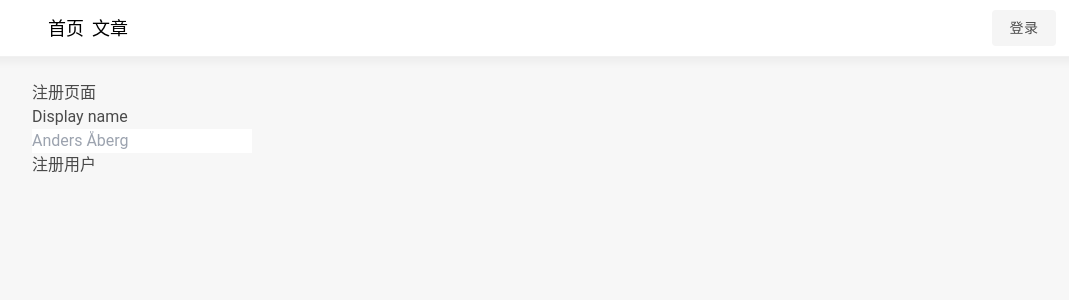
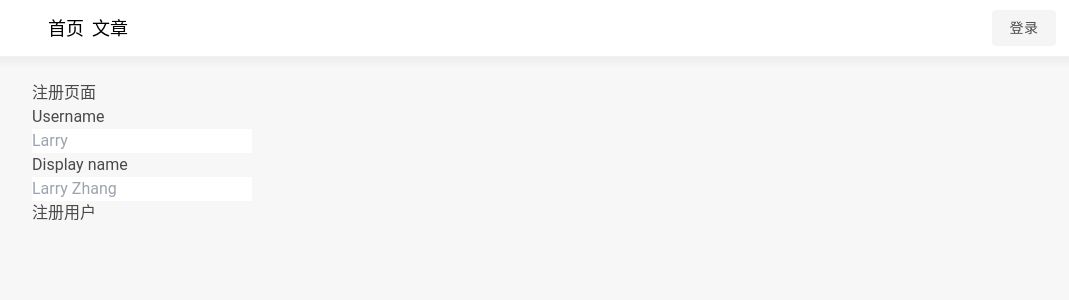
Before and after one commit to pnnh/polaris-web, a Next.js app: page /account/signup in a window 1280 px wide. Shown: the top 300 px of the page, without its empty margins (96-1165 px from the left). Built offline with nearby package versions, Linux system fonts and the light colour scheme; no server answers.

Commit message:
注册凭证时必须输入用户名 控制台页面尝试打印会话cookie

```diff
--- a/src/app/account/signup/page.tsx
+++ b/src/app/account/signup/page.tsx
@@ -1,10 +1,12 @@
 'use client'
 
 import { handleRegisterSubmit } from '@/models/account'
+import { coerceToArrayBuffer, coerceToBase64Url } from '@/utils/webauthn'
 import React, { useState } from 'react'
 
 
 export default function Home () {
+  const [username, setUsername] = useState('')
   const [displayName, setDisplayName] = useState('')
   return <div>
         <h1>注册页面</h1>
@@ -13,9 +15,19 @@ export default function Home () {
         <div className="columns">
             <div className="column is-4">
                     <div className="field">
+                        <label className="label">Username</label>
+                        <div className="control has-icons-left has-icons-right">
+                            <input className="input" type="text" placeholder="Larry" name="username"
+                                value={username} onChange={(event) => {
+                                  setUsername(event.target.value)
+                                }}/>
+                            <span className="icon is-small is-left">
+                                <i className="fas fa-user"></i>
+                            </span>
+                        </div>
                         <label className="label">Display name</label>
                         <div className="control has-icons-left has-icons-right">
-                            <input className="input" type="text" placeholder="Anders Åberg" name="displayName"
+                            <input className="input" type="text" placeholder="Larry Zhang" name="displayName"
                                 value={displayName} onChange={(event) => {
                                   setDisplayName(event.target.value)
                                 }}/>
@@ -27,7 +39,7 @@ export default function Home () {
 
                     <div className="field">
                         <button onClick={(event) => {
-                          handleRegisterSubmit('', displayName)
+                          handleRegisterSubmit(username, displayName)
                         }}>注册用户</button>
                     </div>
             </div>
--- a/src/app/console/page.tsx
+++ b/src/app/console/page.tsx
@@ -1,7 +1,12 @@
 
-
+import { cookies } from 'next/headers'
 
 export default function Page () {
+  const cookieStore = cookies()
+  const session = cookieStore.get('session')
+
+  console.log('session', session)
+
   return <div > 控制台首页
   </div>
 }
--- a/src/models/account.ts
+++ b/src/models/account.ts
@@ -4,7 +4,10 @@ import { coerceToArrayBuffer, coerceToBase64Url } from '@/utils/webauthn'
 //document.getElementById('register').addEventListener('submit', handleRegisterSubmit)
 
 export async function handleRegisterSubmit (username: string, displayName: string) {
-
+  if (!username) {
+    console.error('Username is required')
+    return
+  }
   // possible values: none, direct, indirect
   const attestationType = 'none'
   // possible values: <empty>, platform, cross-platform
@@ -82,7 +85,6 @@ export async function handleRegisterSubmit (username: string, displayName: strin
     })
   } catch (e) {
     const msg = 'Could not create credentials in browser. Probably because the username is already registered with your authenticator. Please change username or authenticator.'
-    console.error(msg, e)
     console.error(msg, e)
   }
 
```
